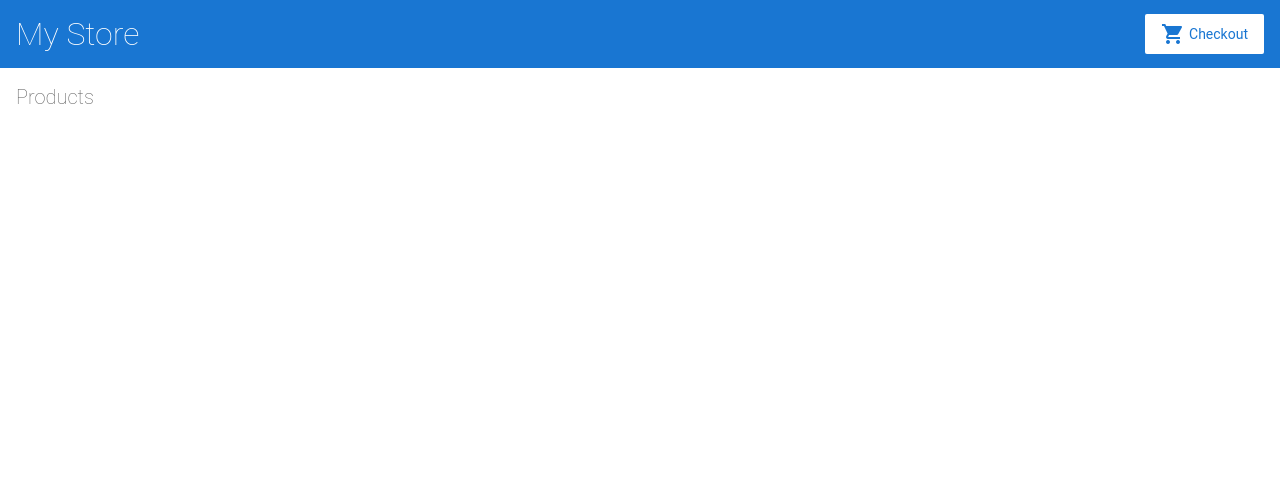
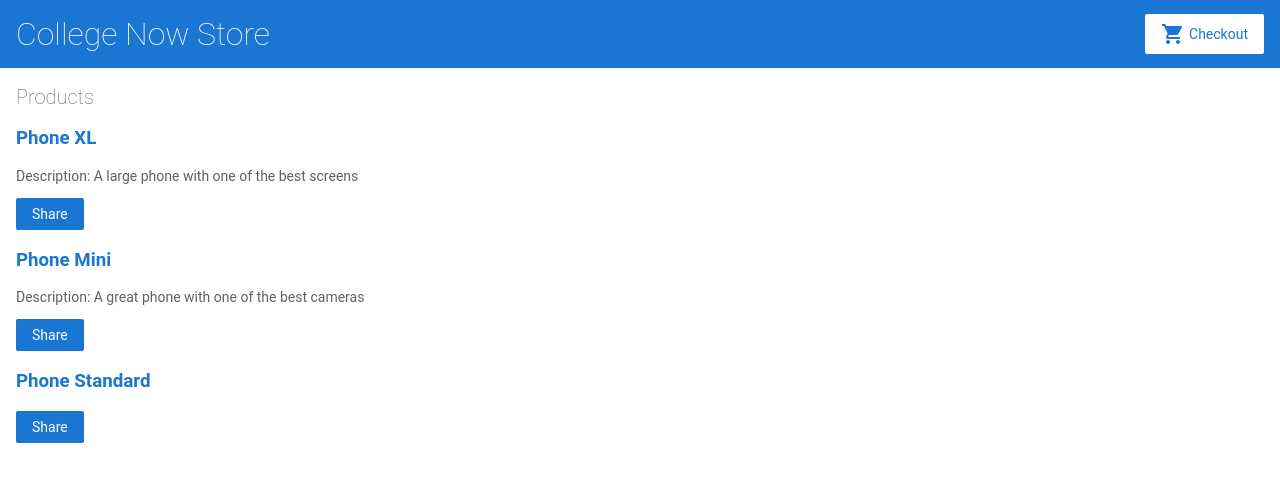
Before and after one commit to mingl1/cn-20210712, an Angular app: page / in a window 1280 px wide. Shown: the top 482 px of the page. Built offline with nearby package versions, Linux system fonts and the light colour scheme.

Commit message:
added products and edited store name

```diff
--- a/src/app/product-list/product-list.component.html
+++ b/src/app/product-list/product-list.component.html
@@ -1,5 +1,22 @@
 <h2>Products</h2>
 
+<div *ngFor="let product of products">
+
+  <h3>
+    <a [title]="product.name + ' details'">
+      {{ product.name }}
+    </a>
+  </h3>
+
+  <p *ngIf="product.description">
+    Description: {{ product.description }}
+  </p>
+
+  <button (click)="share()">
+    Share
+  </button>
+
+</div>
 
 <!--
 Copyright Google LLC. All Rights Reserved.
--- a/src/app/top-bar/top-bar.component.html
+++ b/src/app/top-bar/top-bar.component.html
@@ -1,5 +1,5 @@
 <a [routerLink]="['/']">
-  <h1>My Store</h1>
+  <h1>College Now Store</h1>
 </a>
 
 <a class="button fancy-button"><i class="material-icons">shopping_cart</i>Checkout</a>
```
